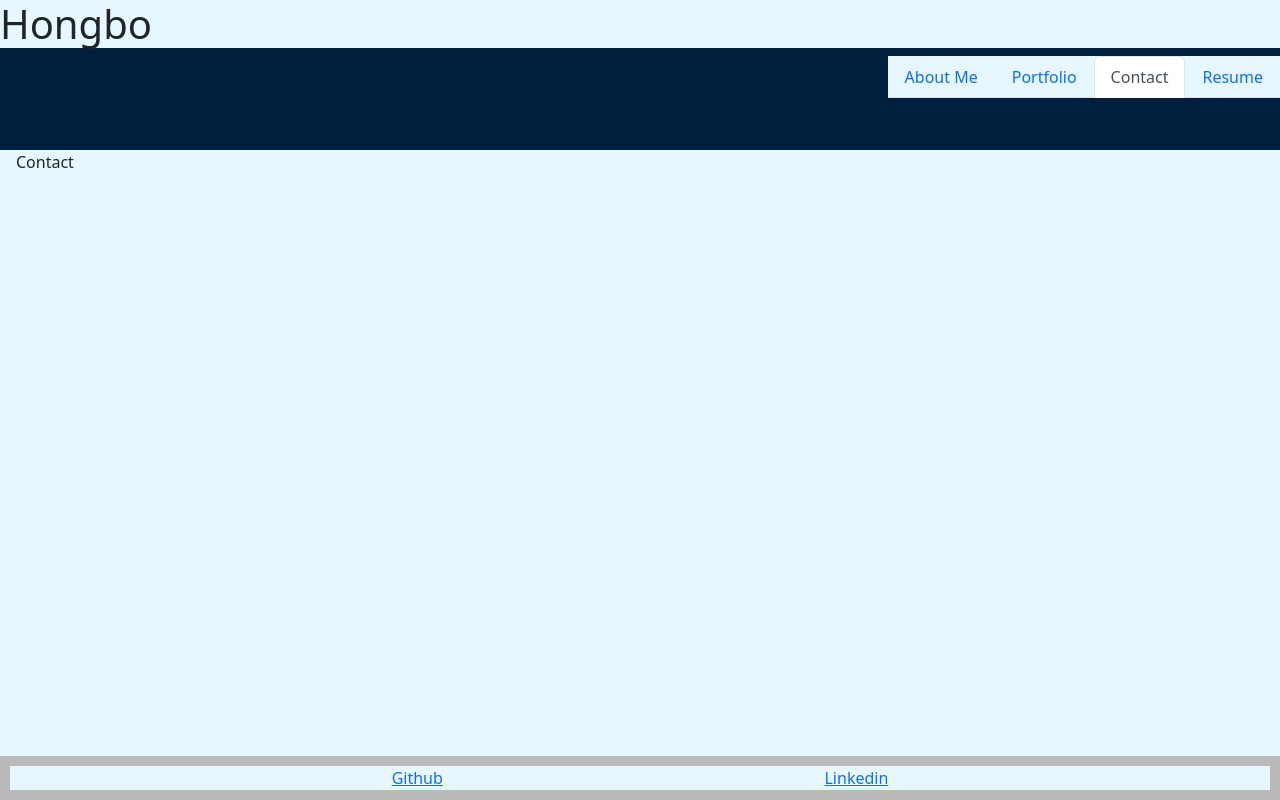
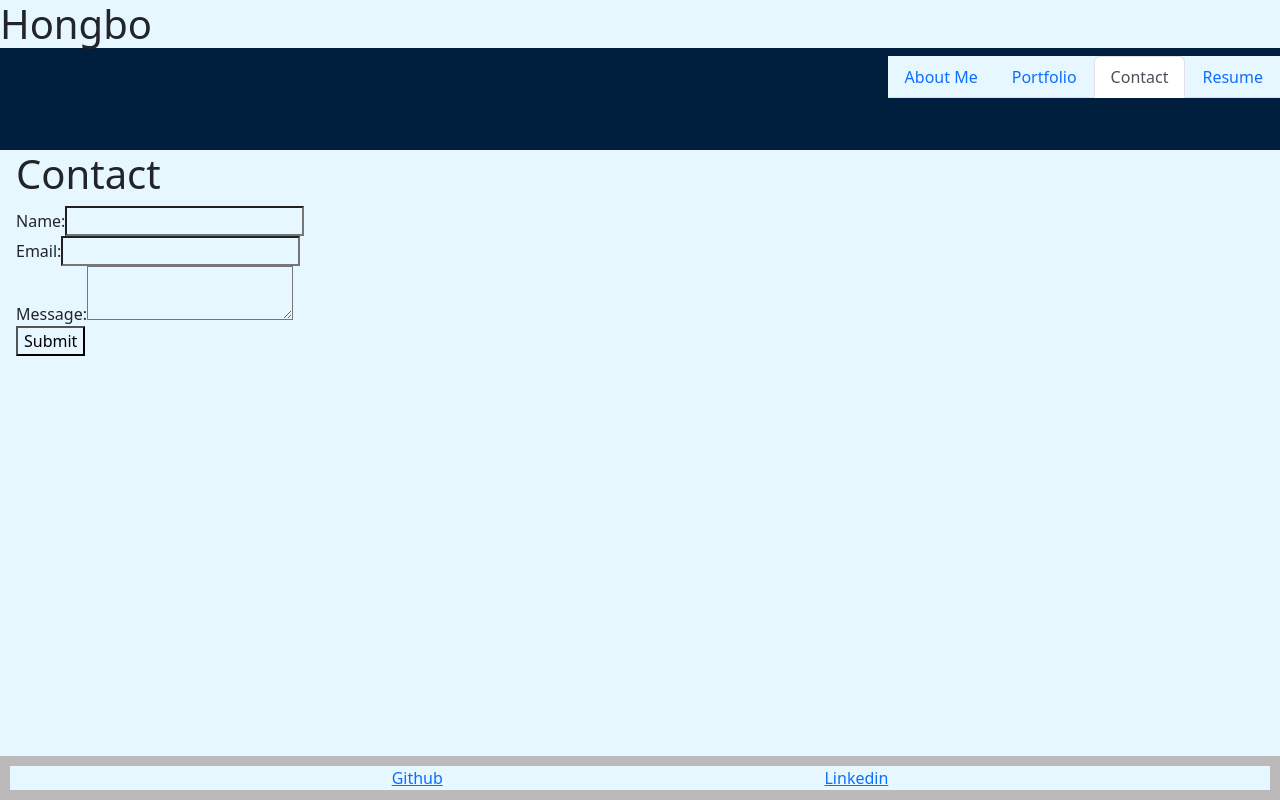
Before and after one commit to hongbowu/React-Portfolio, a React (Vite) app in the folder portfolio/: page /Contact in a window 1280 px wide. Built offline with nearby package versions, Linux system fonts and the light colour scheme.

Commit message:
add form to contact page

```diff
--- a/portfolio/src/pages/About.jsx
+++ b/portfolio/src/pages/About.jsx
@@ -9,6 +9,19 @@ export default function About() {
                 I aspire to secure a job
                 in front-end web development in the future.
             </p>
+            <h2>Skills</h2>
+            <h3>Front-end</h3>
+            <p>HTML5</p>
+            <p>CSS</p>
+            <p>JAVASCRIPT</p>
+            <p>Jquery</p>
+            <p>Bootstrap</p>
+            <p>React</p>
+            <h3>Back-end</h3>
+            <p>NodeJs</p>
+            <p>ExpressJs</p>
+            <p>Mysql</p>
+            <p>MongoDb</p>
         </div>
     )
 }
--- a/portfolio/src/pages/Contact.jsx
+++ b/portfolio/src/pages/Contact.jsx
@@ -1,7 +1,70 @@
+import { useState } from 'react';
+
 export default function Contact() {
-    return(
-        <div>
-            <p>Contact</p>
-        </div>
-    )
+  const [formData, setFormData] = useState({
+    name: '',
+    email: '',
+    message: '',
+  });
+
+  const handleChange = (e) => {
+    setFormData({
+      ...formData,
+      [e.target.name]: e.target.value,
+    });
+  };
+
+  const handleSubmit = (e) => {
+    e.preventDefault();
+
+    // Here, you can add logic to send the form data to your email or server
+    // For demonstration purposes, we'll just log the data to the console
+    console.log(formData);
+
+    // Clear the form after submission
+    setFormData({
+      name: '',
+      email: '',
+      message: '',
+    });
+  };
+
+  return (
+    <div>
+      <h1>Contact</h1>
+      <form className='form' onSubmit={handleSubmit}>
+        <label htmlFor="name">Name:</label>
+        <input
+          type="text"
+          id="name"
+          name="name"
+          value={formData.name}
+          onChange={handleChange}
+          required
+        /><br></br>
+
+        <label htmlFor="email">Email:</label>
+        <input
+          type="email"
+          id="email"
+          name="email"
+          value={formData.email}
+          onChange={handleChange}
+          pattern="[a-z0-9._%+-]+@[a-z0-9.-]+\.[a-z]{2,}$"
+          required
+        /><br/>
+
+        <label htmlFor="message">Message:</label>
+        <textarea
+          id="message"
+          name="message"
+          value={formData.message}
+          onChange={handleChange}
+          required
+        ></textarea><br/>
+
+        <button type="submit">Submit</button>
+      </form>
+    </div>
+  );
 }
--- a/portfolio/src/pages/Portfolio.jsx
+++ b/portfolio/src/pages/Portfolio.jsx
@@ -1,18 +1,7 @@
 export default function Portfolio() {
     return(
         <div>
-            <h2>Front-end</h2>
-            <p>HTML5</p>
-            <p>CSS</p>
-            <p>JAVASCRIPT</p>
-            <p>Jquery</p>
-            <p>Bootstrap</p>
-            <p>React</p>
-            <h2>Back-end</h2>
-            <p>NodeJs</p>
-            <p>ExpressJs</p>
-            <p>Mysql</p>
-            <p>MongoDb</p>
+
         </div>
     )
 }
```
